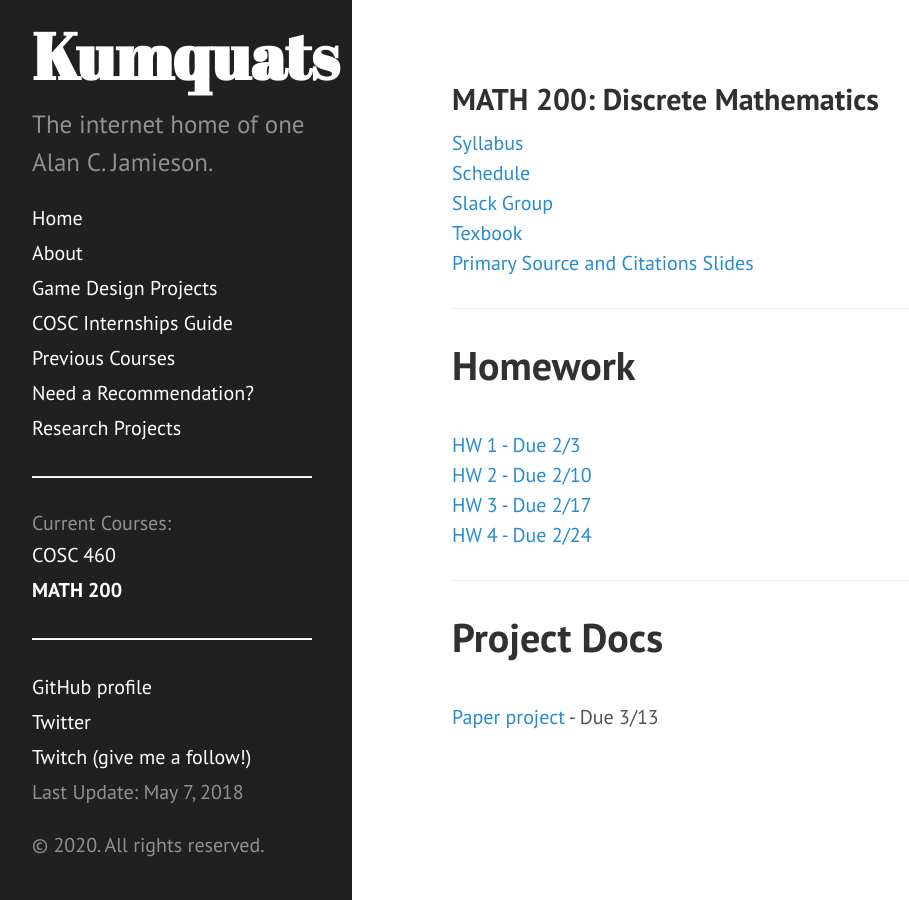
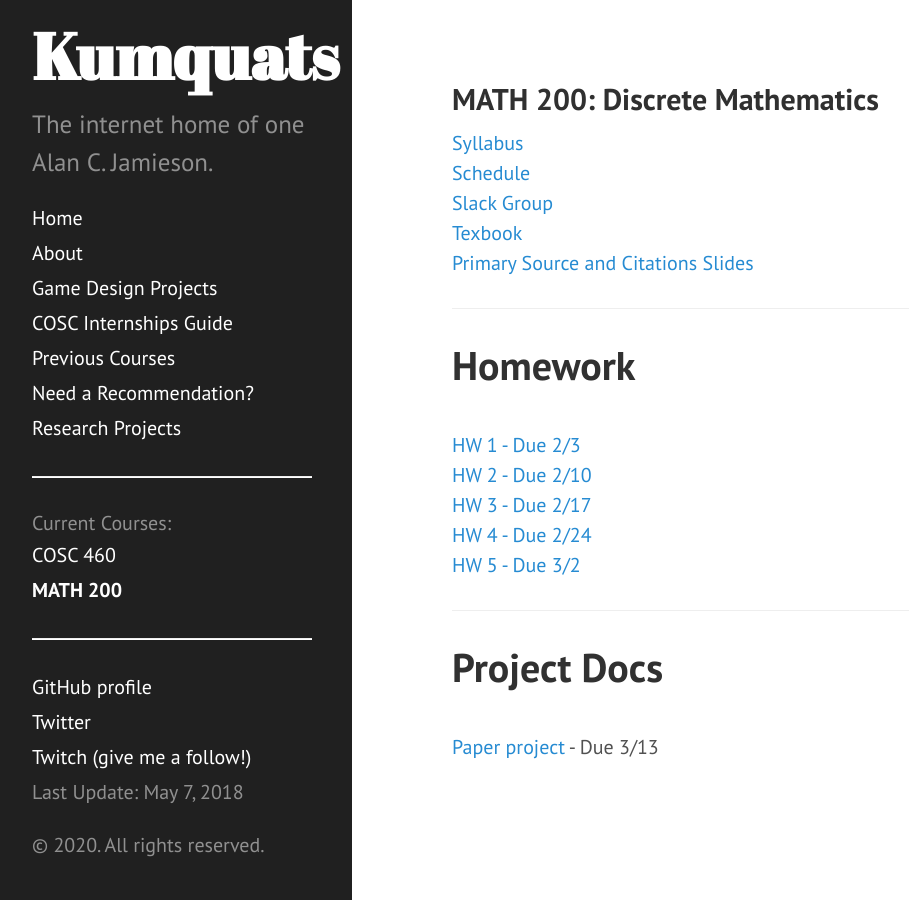
Before and after one commit to ripark/ripark.github.io, a Jekyll site: the page built from s20/math200.html, in a window 1280 px wide. Shown: the whole page, without its empty margins (8-917 px from the left). Built offline with Jekyll 4.4.1, drawn with Linux system fonts in a browser that asks for light colours; Markdown is read by kramdown in place of the engine named in the settings.

Commit message:
HW post!

```diff
--- a/s20/math200.html
+++ b/s20/math200.html
@@ -24,6 +24,8 @@ shorttitle: "MATH 200"
 <br>
 <a href="http://ripark.github.io/s20/200HW4.pdf">HW 4 - Due 2/24</a>
 <br>
+<a href="http://ripark.github.io/s20/200HW5.pdf">HW 5 - Due 3/2</a>
+<br>
 <hr>
 <h1>Project Docs</h1>
 <br>
```
Also changed, not shown: 1 other file.
